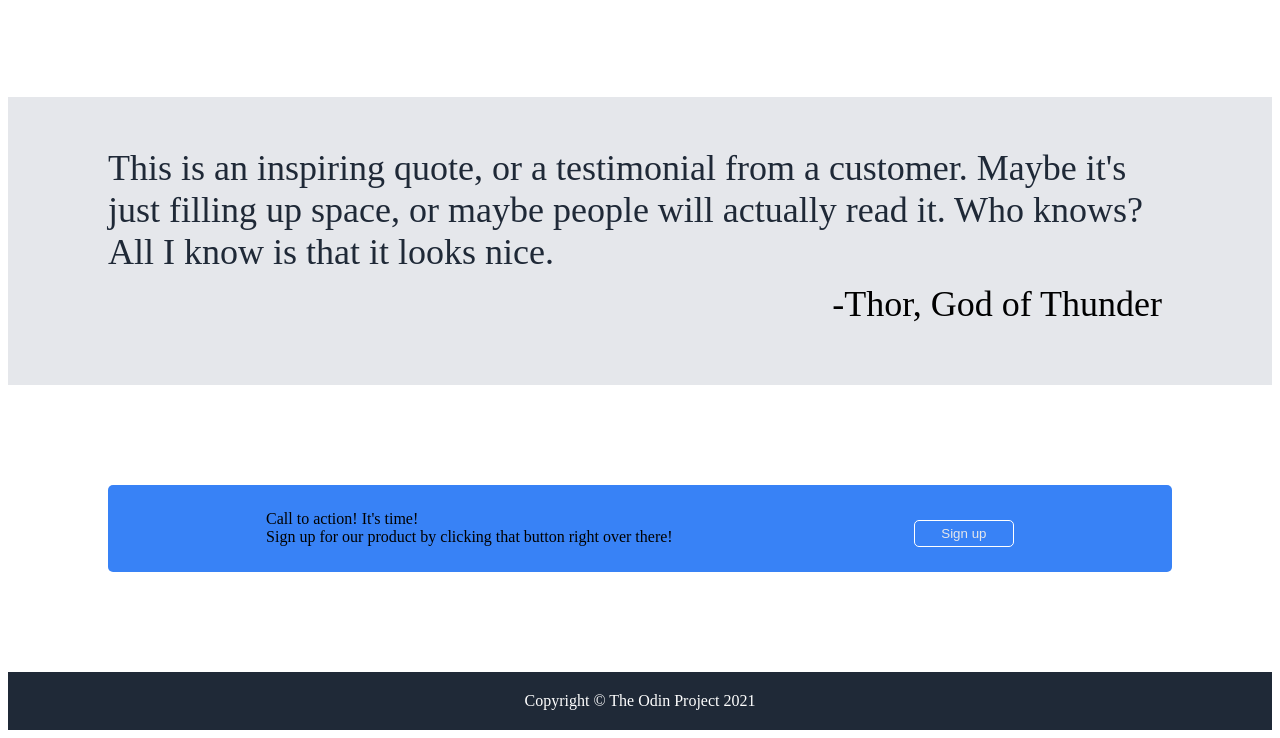
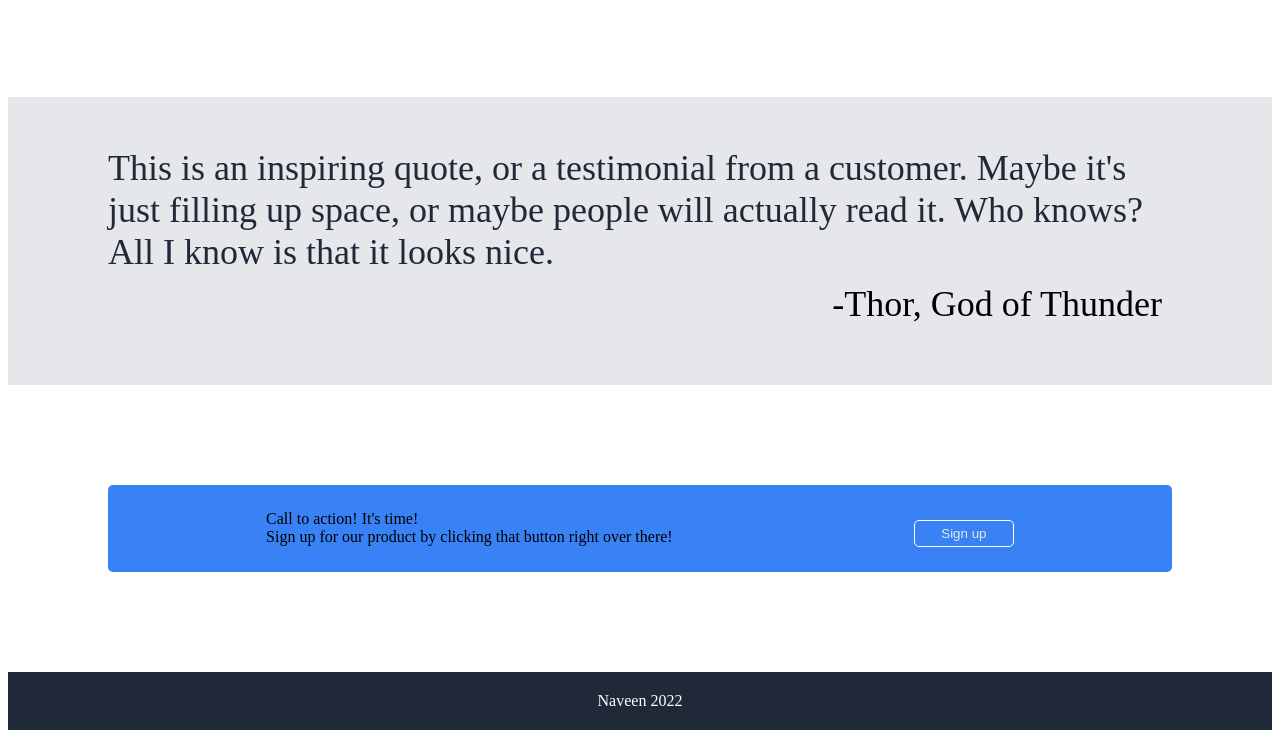
Before and after one commit to Blight-Phoenix/landing-page-program, a plain HTML site: page index.html in a window 1280 px wide. Shown: the part 945-1683 px from the top of the page. Drawn offline with Linux system fonts and the light colour scheme.

Commit message:
added text

```diff
--- a/index.html
+++ b/index.html
@@ -58,7 +58,7 @@ contrast</div>
       <button class="Sign-up-fourth">Sign up</button>
     </div>
     <div class="footer">
-        Copyright © The Odin Project 2021
+        Naveen 2022
     </div>
  </body>
 
```
